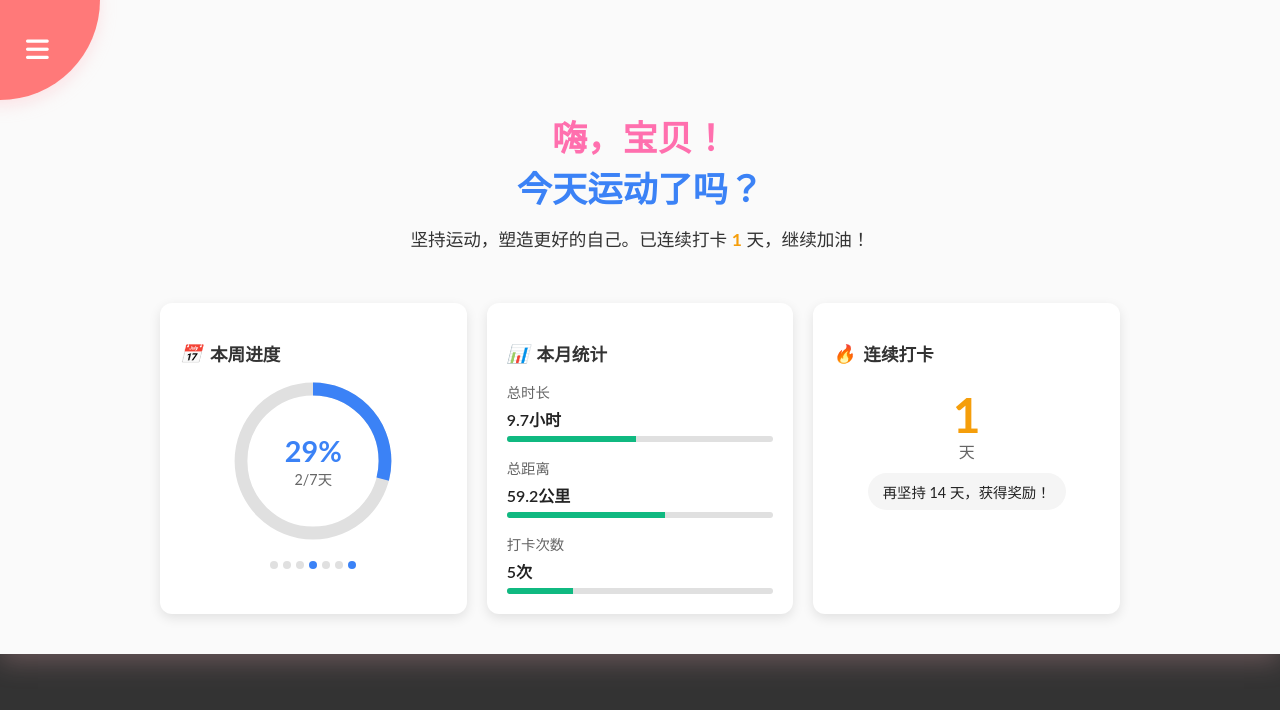
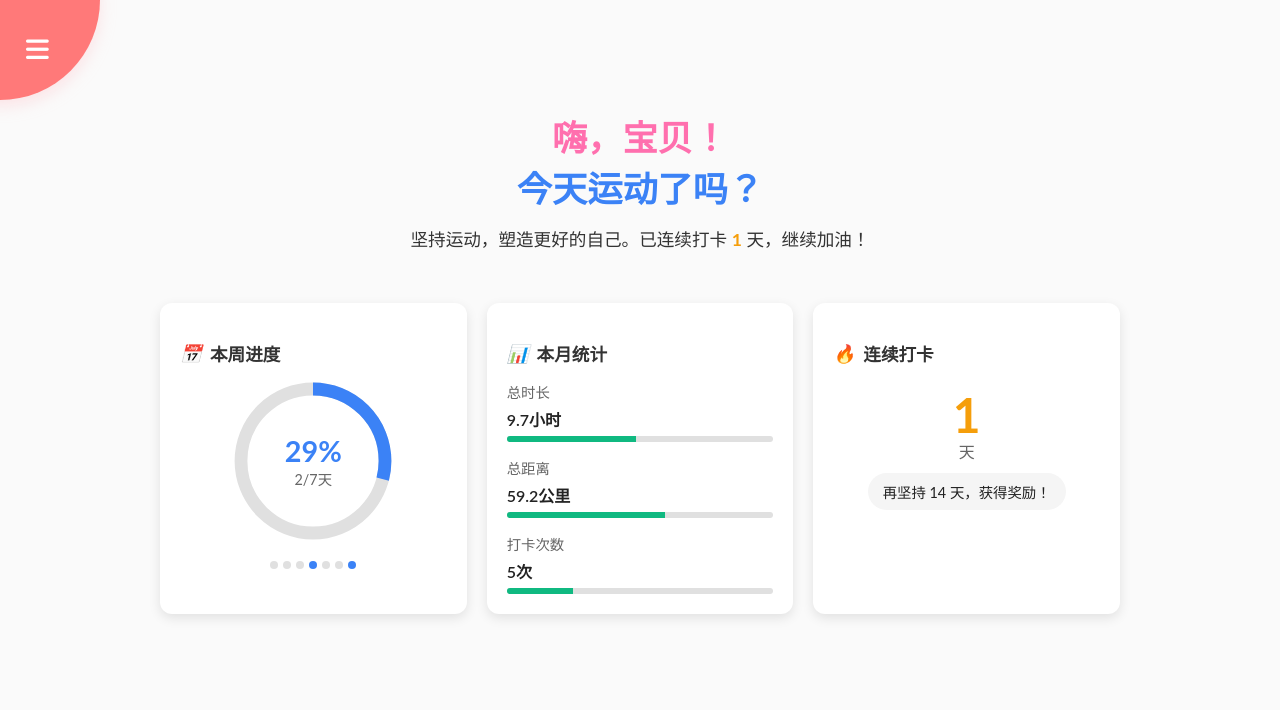
Before and after one commit to LT7425/fitness-tracker, a Vue app: page / in a window 1280 px wide. Shown: the top 710 px of the page. Built offline with nearby package versions, Linux system fonts and the light colour scheme.

Commit message:
首页样式调整

```diff
--- a/src/components/RotatingNavigation.vue
+++ b/src/components/RotatingNavigation.vue
@@ -72,6 +72,14 @@ const goRewards = () => {
   height: max-content;
   padding: 20px;
   box-shadow: 0 8px 24px rgba(255, 182, 193, 0.25);
+}
+.rotating-nav .container:has(.home) {
+  height: 100vh;
+}
+@media screen and (max-width: 768px) {
+  .rotating-nav .container:has(.home) {
+    height: auto;
+  }
 }
 
 .rotating-nav .container.show-nav {
--- a/src/views/HomeView.vue
+++ b/src/views/HomeView.vue
@@ -1,5 +1,5 @@
 <template>
-  <div class="home-container">
+  <div class="home-container home">
     <!-- 欢迎信息 -->
     <div class="welcome-section">
       <h1>嗨，宝贝！<br/><span class="highlight">今天运动了吗？</span></h1>
```
